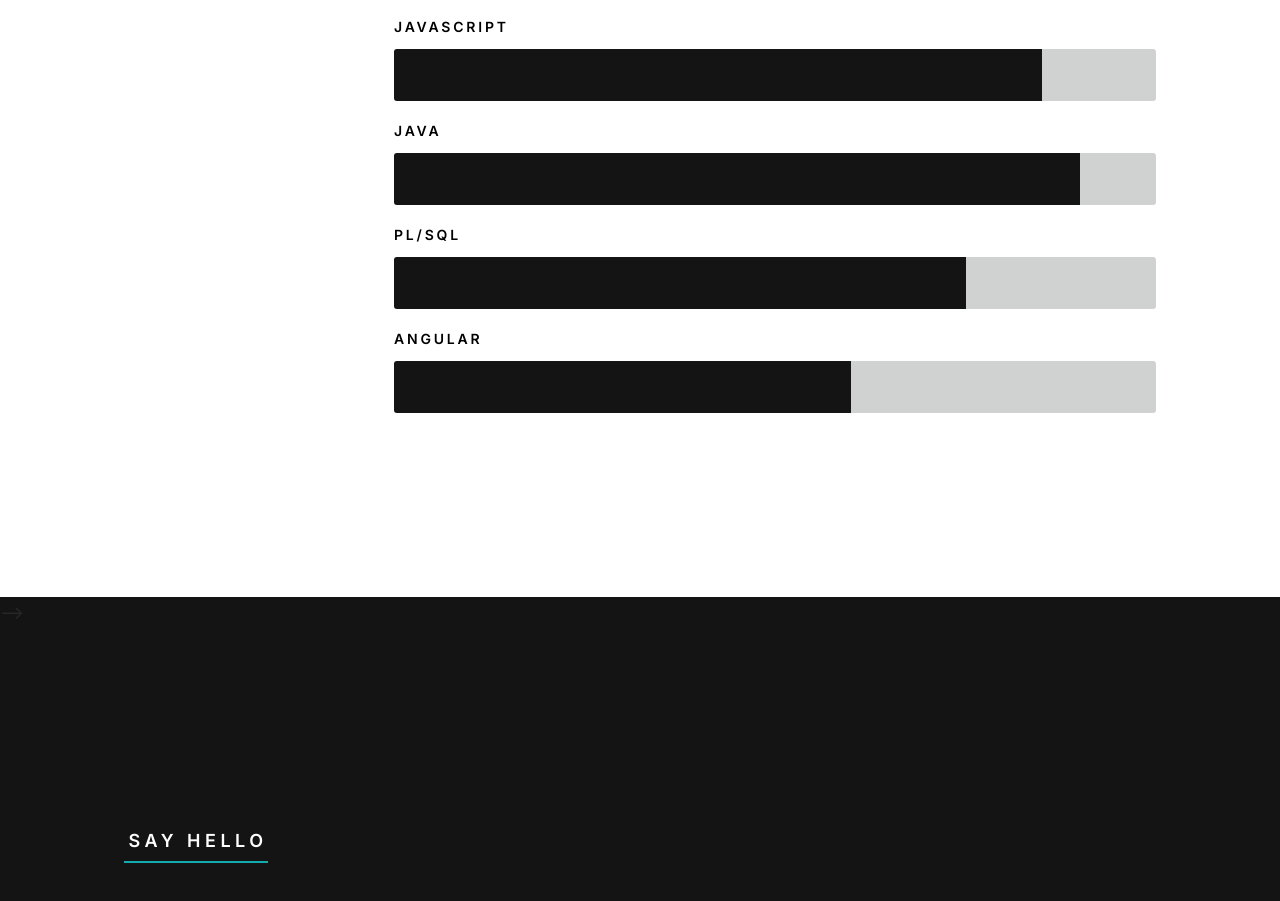
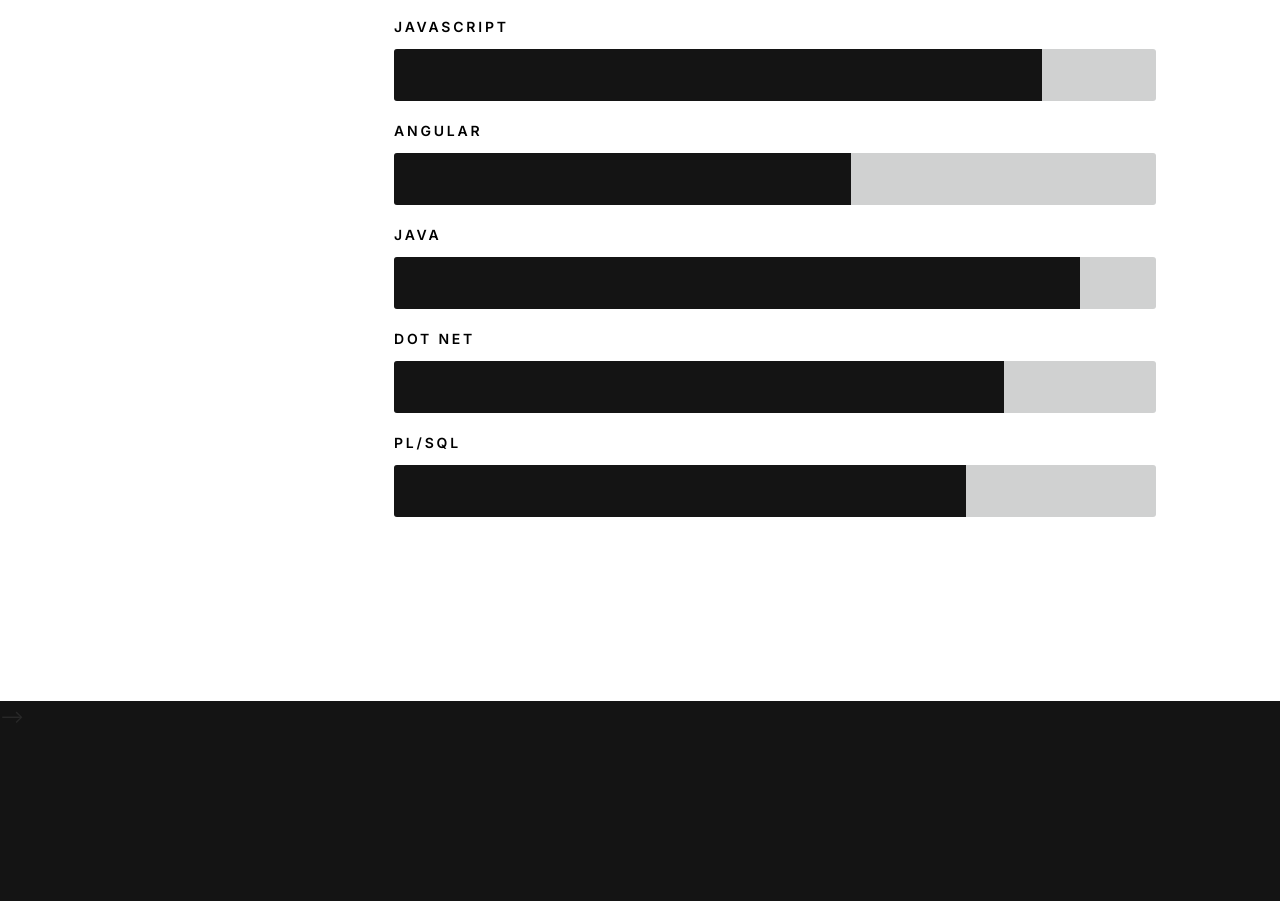
Before and after one commit to mounifhaydar/mounifhaydar.github.io, a plain HTML site: page index.html in a window 1280 px wide. Shown: the part 3705-4606 px from the top of the page. Drawn offline with Linux system fonts and the light colour scheme.

Commit message:
Add .net to skills

```diff
--- a/index.html
+++ b/index.html
@@ -265,16 +265,20 @@
                         <strong>Javascript</strong>
                         </li>
                         <li>
+                        <div class="progress percent60"></div>
+                        <strong>Angular</strong>
+                        </li>
+                        <li>
                         <div class="progress percent90"></div>
                         <strong>Java</strong>
                         </li>
                         <li>
+                            <div class="progress percent80"></div>
+                            <strong>Dot NET</strong>
+                            </li>
+                        <li>
                         <div class="progress percent75"></div>
                         <strong>PL/SQL</strong>
-                        </li>
-                        <li>
-                        <div class="progress percent60"></div>
-                        <strong>Angular</strong>
                         </li>
                     </ul>
 
```
